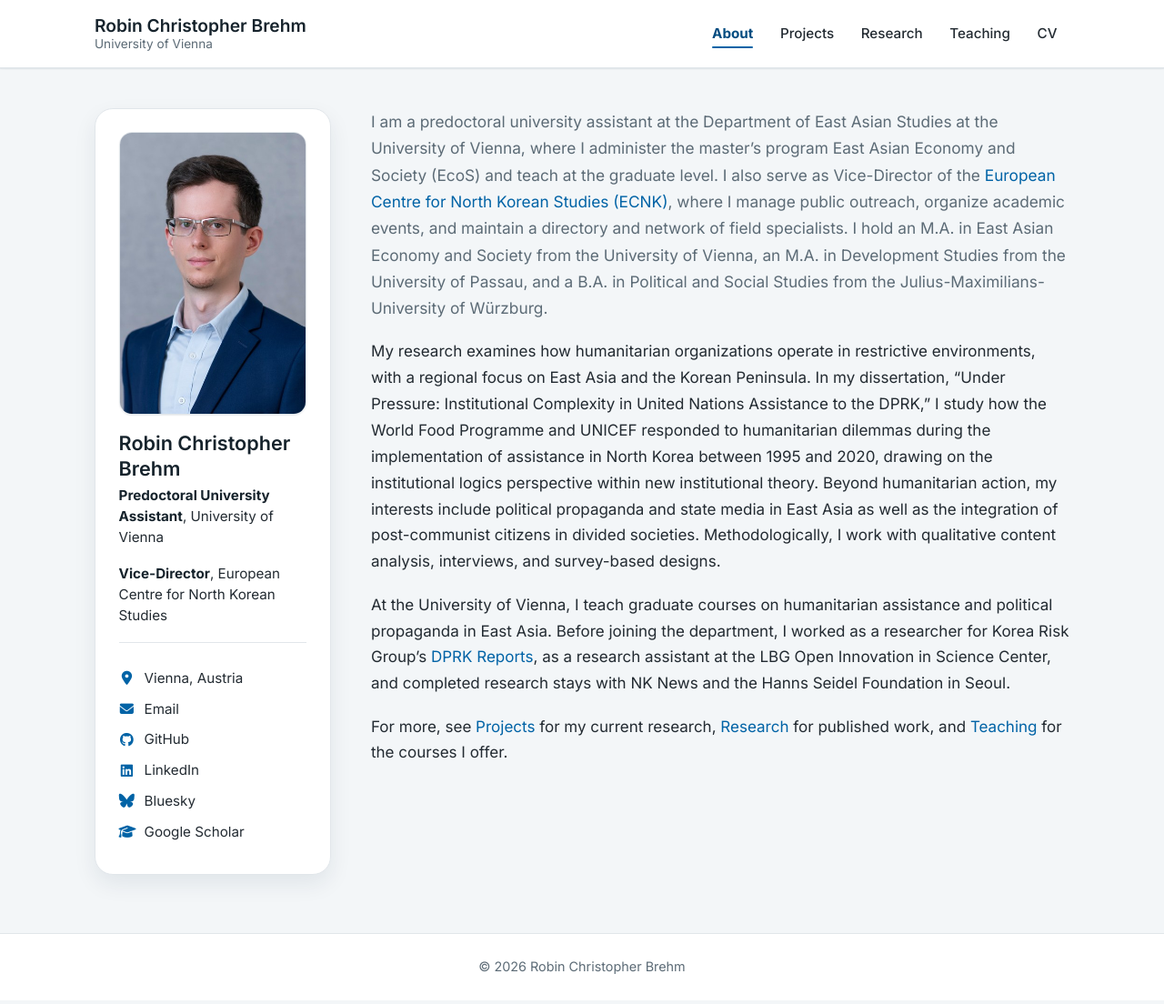
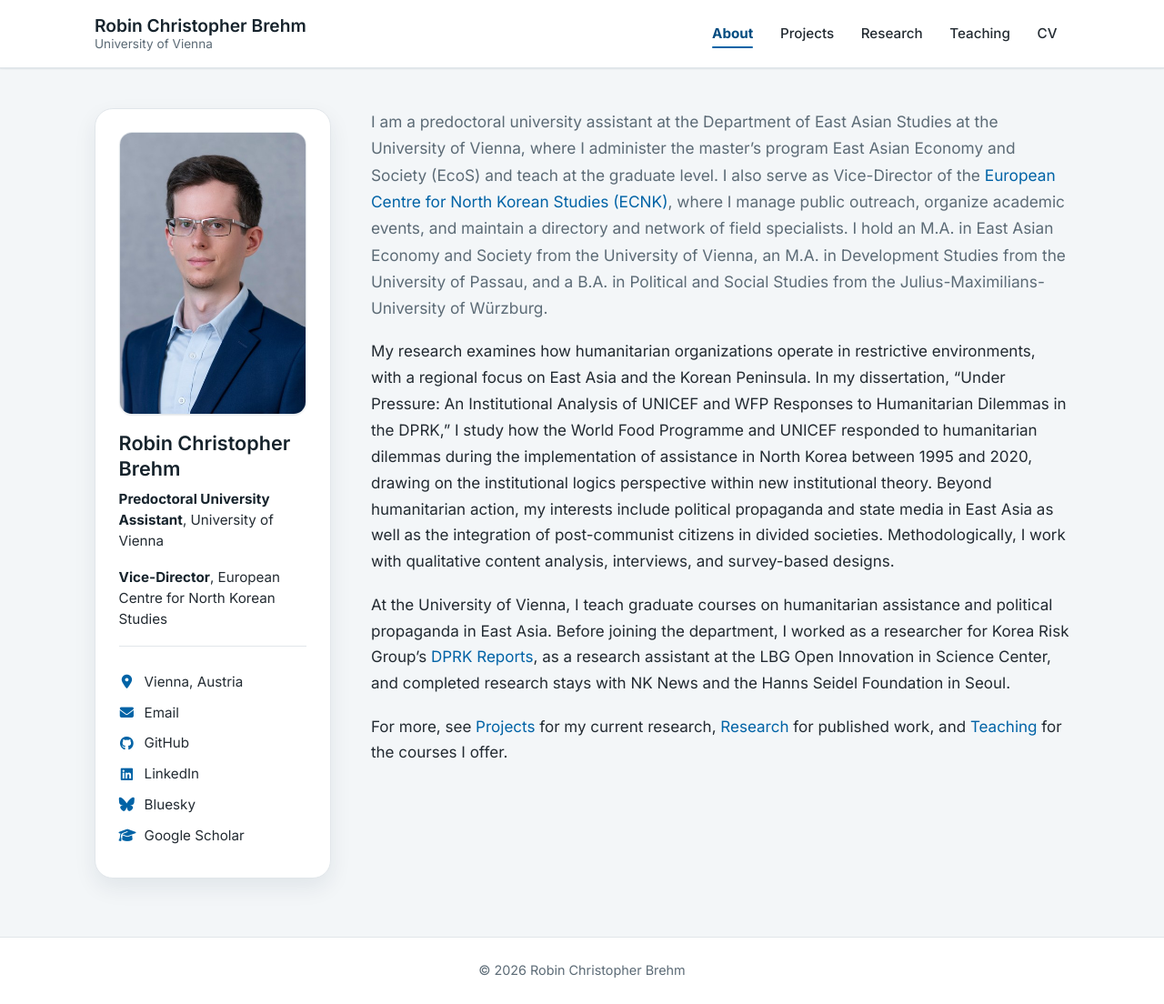
Before and after one commit to rcbrehm/rcbrehm.github.io, a Jekyll site: the page built from index.md, in a window 1280 px wide and 1104 px high. Shown: the whole window at 91% size. Built offline with Jekyll 4.4.1, drawn with Linux system fonts in a browser that asks for light colours.

Commit message:
Update dissertation title; add breathing room in sidebar
Retitle the dissertation project on the About and Projects pages, and
slightly increase the gap between the name and title line in the
sidebar profile card.

Co-Authored-By: Claude Sonnet 5 <noreply@anthropic.com>
Claude-Session: https://claude.ai/code/session_01PMbx3xo6jxrK2JRxDFZ5eL

```diff
--- a/assets/css/style.css
+++ b/assets/css/style.css
@@ -131,7 +131,7 @@ a:hover { color: var(--accent-dark); text-decoration: underline; }
   border: 1px solid var(--border);
   box-shadow: var(--shadow-sm);
 }
-.author-name { margin: 1.1rem 0 0.3rem; font-family: var(--font-body); font-size: 1.35rem; font-weight: 600; line-height: 1.3; color: var(--heading); }
+.author-name { margin: 1.1rem 0 0.55rem; font-family: var(--font-body); font-size: 1.35rem; font-weight: 600; line-height: 1.3; color: var(--heading); }
 .author-title { margin: 0 0 1.1rem; color: var(--text); font-weight: 400; font-size: 0.95rem; line-height: 1.5; }
 .author-title strong { font-weight: 700; color: var(--heading); }
 .author-links { list-style: none; margin: 0; padding: 1.1rem 0 0; border-top: 1px solid var(--border); font-size: 0.95rem; }
--- a/index.md
+++ b/index.md
@@ -7,7 +7,7 @@ permalink: /
 I am a predoctoral university assistant at the Department of East Asian Studies at the University of Vienna, where I administer the master's program East Asian Economy and Society (EcoS) and teach at the graduate level. I also serve as Vice-Director of the [European Centre for North Korean Studies (ECNK)](https://ecnk.univie.ac.at/), where I manage public outreach, organize academic events, and maintain a directory and network of field specialists. I hold an M.A. in East Asian Economy and Society from the University of Vienna, an M.A. in Development Studies from the University of Passau, and a B.A. in Political and Social Studies from the Julius-Maximilians-University of Würzburg.
 {: .page-lead }
 
-My research examines how humanitarian organizations operate in restrictive environments, with a regional focus on East Asia and the Korean Peninsula. In my dissertation, "Under Pressure: Institutional Complexity in United Nations Assistance to the DPRK," I study how the World Food Programme and UNICEF responded to humanitarian dilemmas during the implementation of assistance in North Korea between 1995 and 2020, drawing on the institutional logics perspective within new institutional theory. Beyond humanitarian action, my interests include political propaganda and state media in East Asia as well as the integration of post-communist citizens in divided societies. Methodologically, I work with qualitative content analysis, interviews, and survey-based designs.
+My research examines how humanitarian organizations operate in restrictive environments, with a regional focus on East Asia and the Korean Peninsula. In my dissertation, "Under Pressure: An Institutional Analysis of UNICEF and WFP Responses to Humanitarian Dilemmas in the DPRK," I study how the World Food Programme and UNICEF responded to humanitarian dilemmas during the implementation of assistance in North Korea between 1995 and 2020, drawing on the institutional logics perspective within new institutional theory. Beyond humanitarian action, my interests include political propaganda and state media in East Asia as well as the integration of post-communist citizens in divided societies. Methodologically, I work with qualitative content analysis, interviews, and survey-based designs.
 
 At the University of Vienna, I teach graduate courses on humanitarian assistance and political propaganda in East Asia. Before joining the department, I worked as a researcher for Korea Risk Group's [DPRK Reports](https://dprk-reports.org/), as a research assistant at the LBG Open Innovation in Science Center, and completed research stays with NK News and the Hanns Seidel Foundation in Seoul.
 
```
Also changed, not shown: projects.md (+1 -1 lines).
